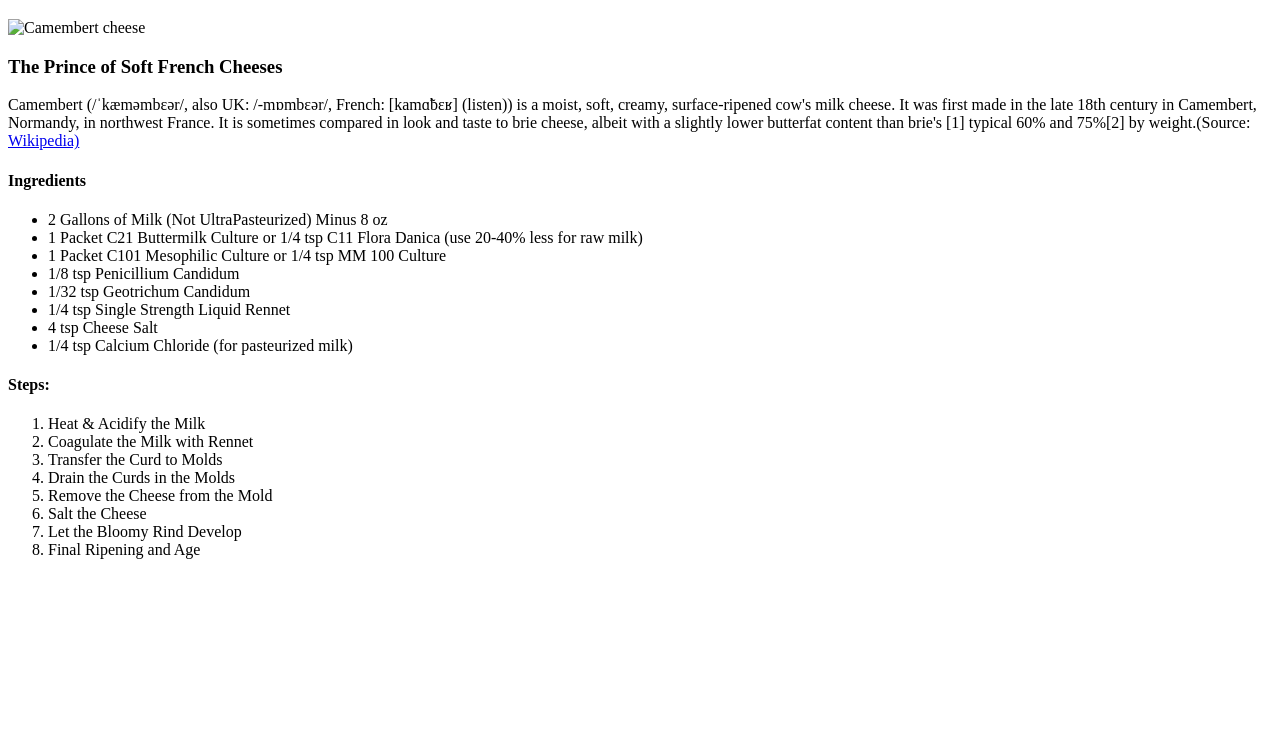
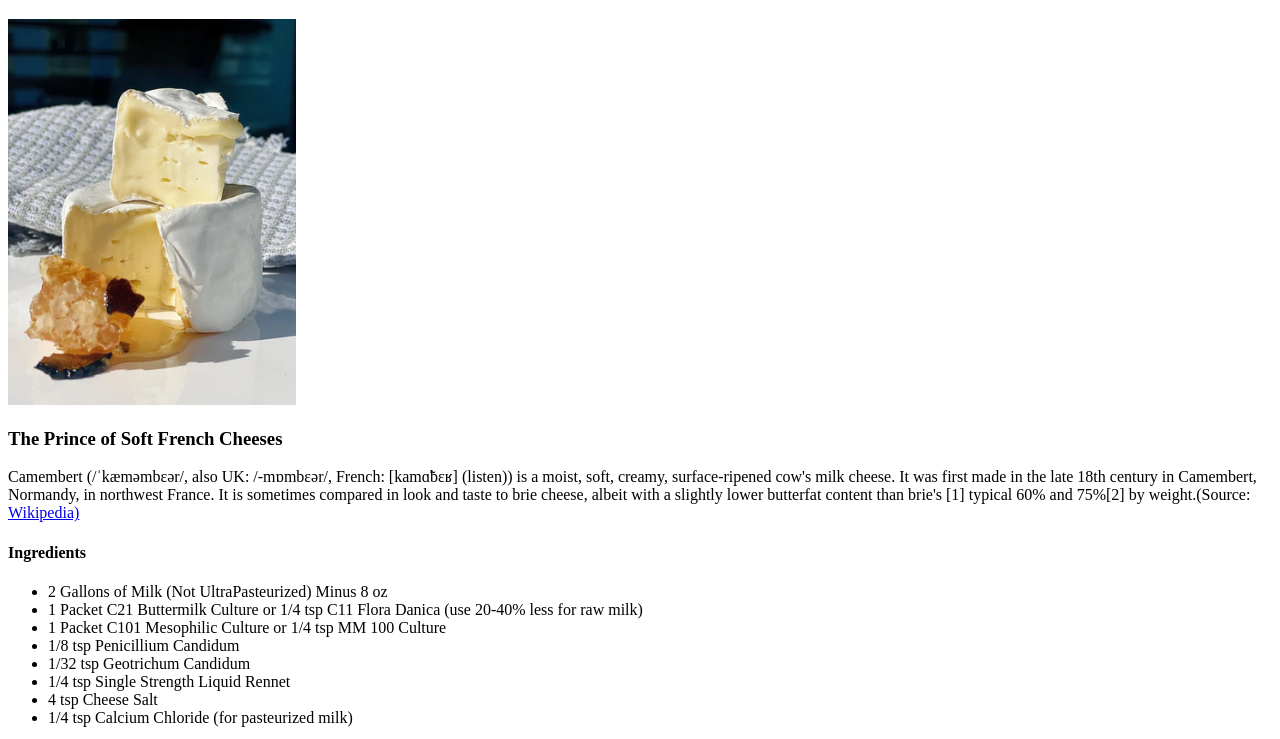
Before and after one commit to moormanjacob/html-recipe-project, a plain HTML site: page recipe/camembert-cheese.html in a window 1280 px wide. Shown: the part 61-800 px from the top of the page. Drawn offline with Linux system fonts and the light colour scheme.

Commit message:
Fix Typo

```diff
--- a/recipe/camembert-cheese.html
+++ b/recipe/camembert-cheese.html
@@ -7,7 +7,7 @@
     <body>
         <h1>Camembert Cheese Recipe</h1>
 
-        <img src="./camemert-cheese-photo.png" alt="Camembert cheese">
+        <img src="./camembert-cheese-photo.png" alt="Camembert cheese">
 
         <h3>The Prince of Soft French Cheeses</h3>
 
```
